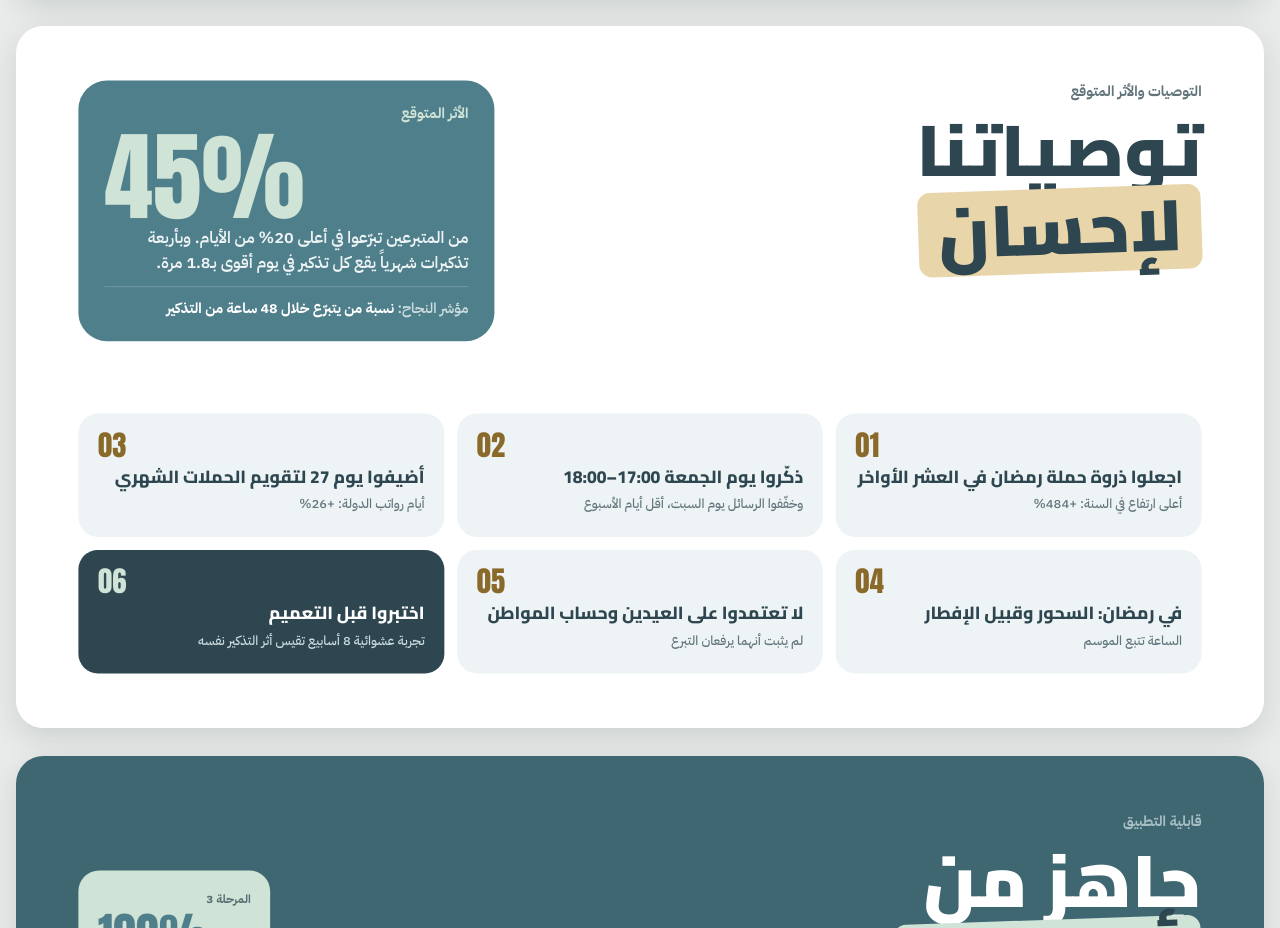
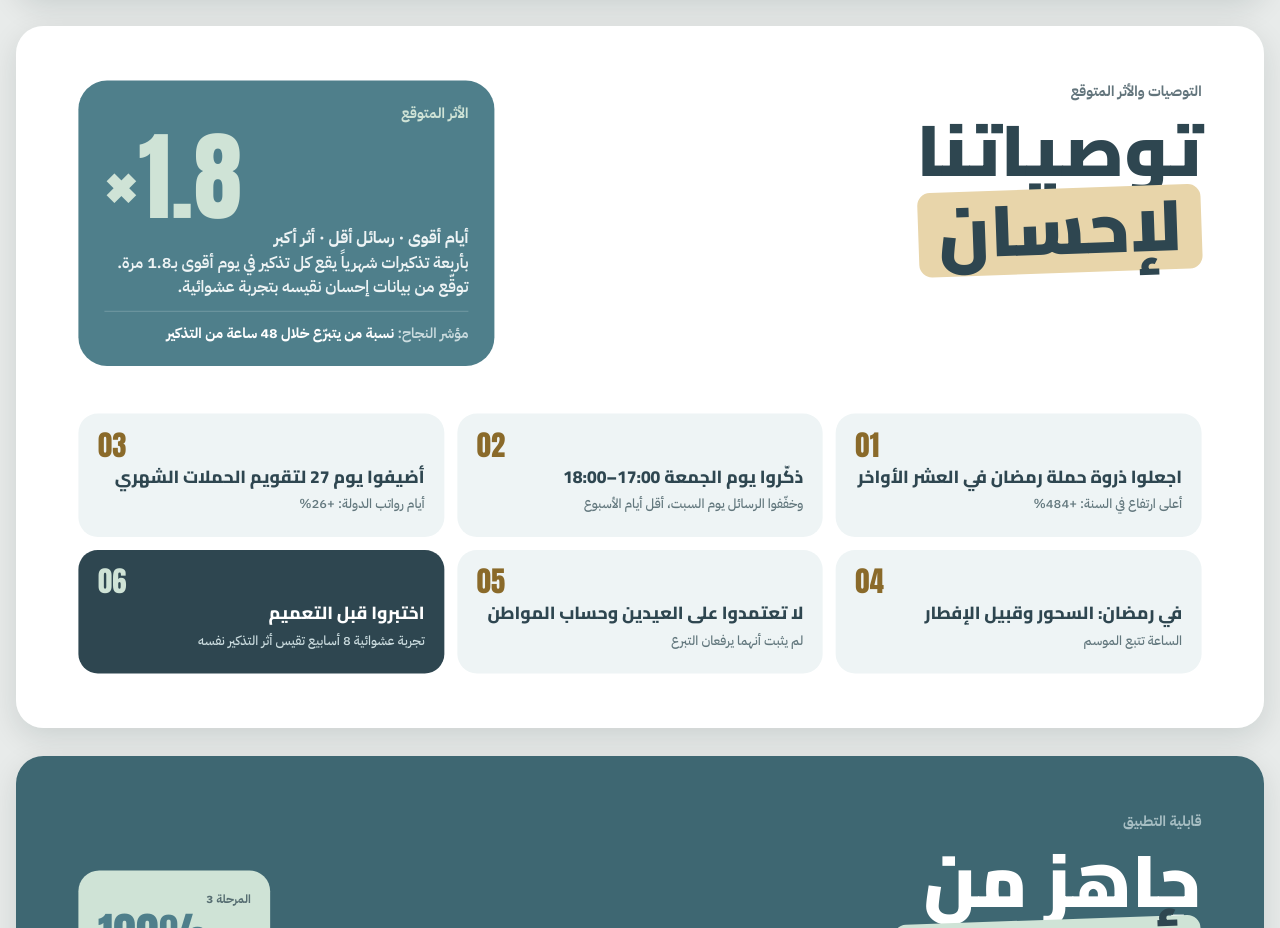
Before and after one commit to maramsaleh-anz/BayHack, a plain HTML site: page pitch_deck/bayyin_pitch.html in a window 1280 px wide. Shown: the part 7302-8230 px from the top of the page. Drawn offline with Linux system fonts and the light colour scheme.

Commit message:
Slide 11: state the value plainly (stronger days, fewer messages, bigger effect); notes updated
Co-Authored-By: Claude Sonnet 5.5 <noreply@anthropic.com>
Claude-Session: https://claude.ai/code/session_011Pz6j5iRZGd4aaoWpr7RBQ

```diff
--- a/pitch_deck/bayyin_pitch.html
+++ b/pitch_deck/bayyin_pitch.html
@@ -447,8 +447,8 @@ body.present .bar:hover{opacity:1}
   <h2 style="margin-top:14px">توصياتنا<br><span class="pill gold">لإحسان</span></h2>
   <div class="imp">
     <small>الأثر المتوقع</small>
-    <div class="num">45%</div>
-    <p>من المتبرعين تبرّعوا في أعلى 20% من الأيام. وبأربعة تذكيرات شهرياً يقع كل تذكير في يوم أقوى بـ1.8 مرة.</p>
+    <div class="num">×1.8</div>
+    <p><b>أيام أقوى · رسائل أقل · أثر أكبر</b><br>بأربعة تذكيرات شهرياً يقع كل تذكير في يوم أقوى بـ1.8 مرة. توقّع من بيانات إحسان نقيسه بتجربة عشوائية.</p>
     <div class="kpi">مؤشر النجاح: <b>نسبة من يتبرّع خلال 48 ساعة من التذكير</b></div>
   </div>
   <div class="list">
```
Also changed, not shown: 2 other files.
